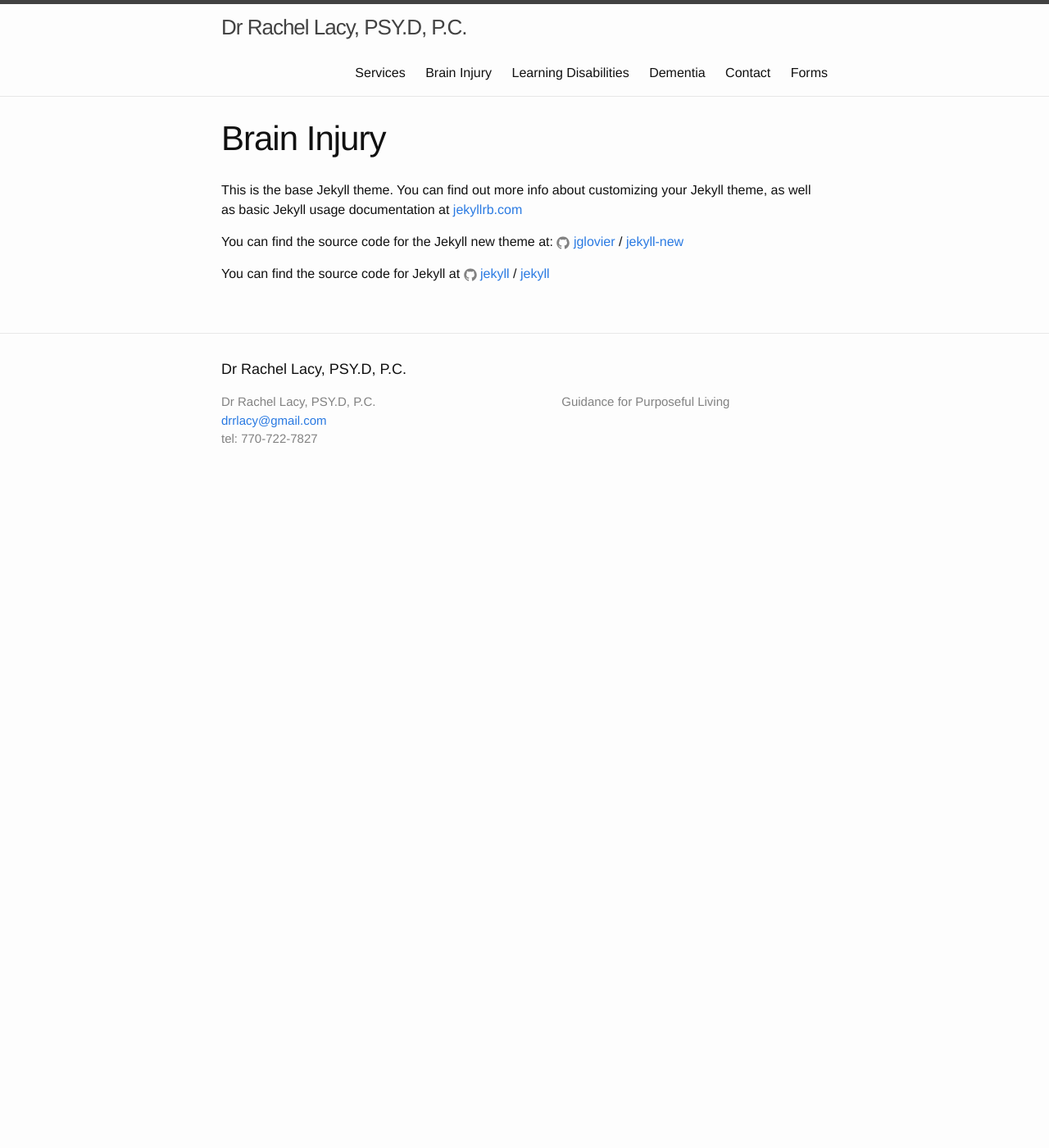
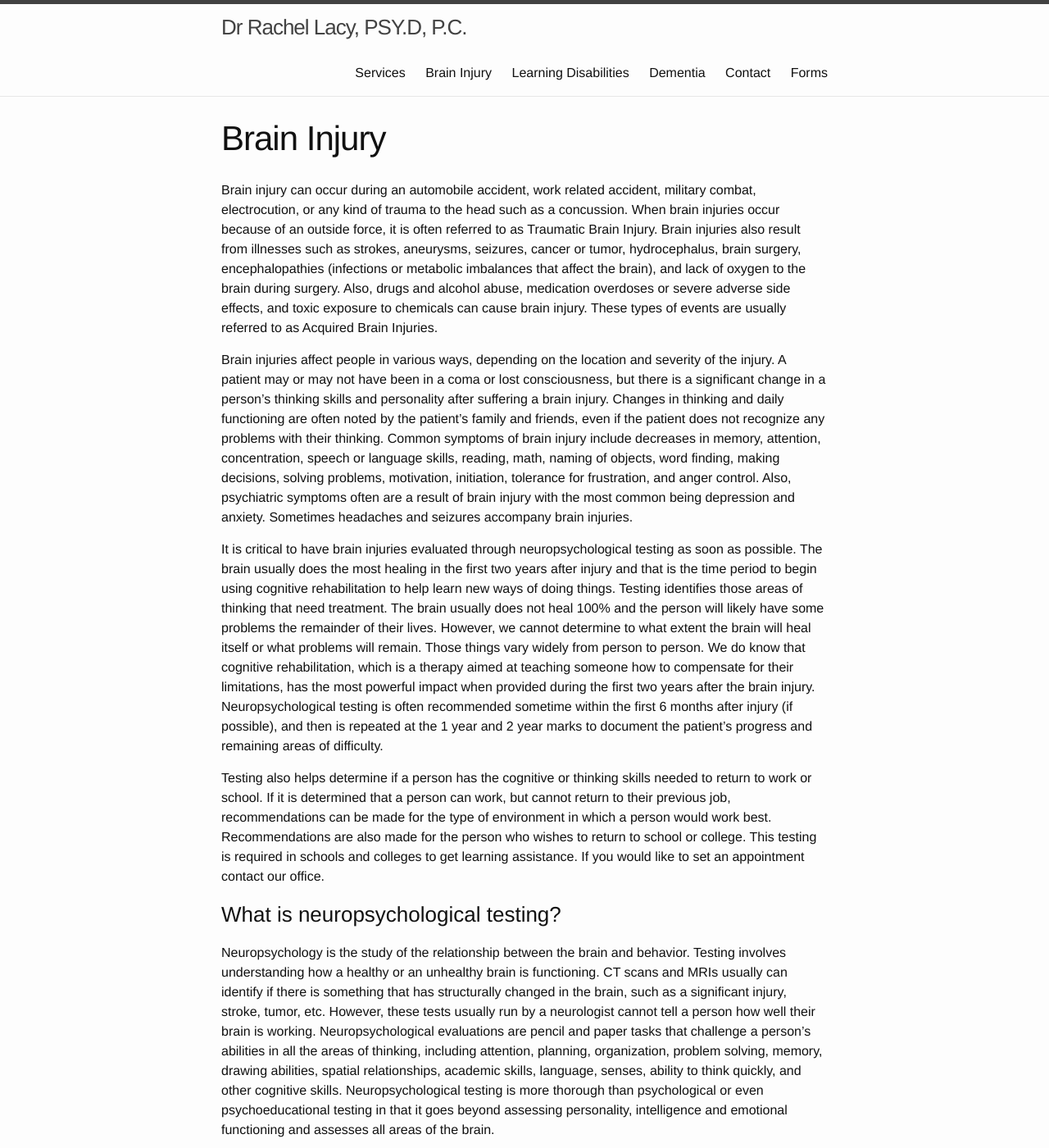
Before and after one commit to halcyon/renewedbrain.com, a Jekyll site: the page built from brain-injury.md, in a window 1280 px wide and 1400 px high. Shown: the whole window at 82% size. Built offline with Jekyll 4.4.1, drawn with Linux system fonts in a browser that asks for light colours; some of the changed text lies outside the part shown.

Commit message:
Adding brain-injury.md

```diff
--- a/brain-injury.md
+++ b/brain-injury.md
@@ -5,12 +5,107 @@ permalink: /brain-injury/
 weight: 2
 ---
 
-This is the base Jekyll theme. You can find out more info about customizing your Jekyll theme, as well as basic Jekyll usage documentation at [jekyllrb.com](http://jekyllrb.com/)
+Brain injury can occur during an automobile accident, work related
+accident, military combat, electrocution, or any kind of trauma to the
+head such as a concussion. When brain injuries occur because of an
+outside force, it is often referred to as Traumatic Brain
+Injury. Brain injuries also result from illnesses such as strokes,
+aneurysms, seizures, cancer or tumor, hydrocephalus, brain surgery,
+encephalopathies (infections or metabolic imbalances that affect the
+brain), and lack of oxygen to the brain during surgery. Also, drugs
+and alcohol abuse, medication overdoses or severe adverse side
+effects, and toxic exposure to chemicals can cause brain injury. These
+types of events are usually referred to as Acquired Brain Injuries.
 
-You can find the source code for the Jekyll new theme at:
-{% include icon-github.html username="jglovier" %} /
-[jekyll-new](https://github.com/jglovier/jekyll-new)
+Brain injuries affect people in various ways, depending on the
+location and severity of the injury. A patient may or may not have
+been in a coma or lost consciousness, but there is a significant
+change in a person’s thinking skills and personality after suffering a
+brain injury. Changes in thinking and daily functioning are often
+noted by the patient’s family and friends, even if the patient does
+not recognize any problems with their thinking. Common symptoms of
+brain injury include decreases in memory, attention, concentration,
+speech or language skills, reading, math, naming of objects, word
+finding, making decisions, solving problems, motivation, initiation,
+tolerance for frustration, and anger control. Also, psychiatric
+symptoms often are a result of brain injury with the most common being
+depression and anxiety. Sometimes headaches and seizures accompany
+brain injuries.
 
-You can find the source code for Jekyll at
-{% include icon-github.html username="jekyll" %} /
-[jekyll](https://github.com/jekyll/jekyll)
+It is critical to have brain injuries evaluated through
+neuropsychological testing as soon as possible. The brain usually does
+the most healing in the first two years after injury and that is the
+time period to begin using cognitive rehabilitation to help learn new
+ways of doing things. Testing identifies those areas of thinking that
+need treatment. The brain usually does not heal 100% and the person
+will likely have some problems the remainder of their lives. However,
+we cannot determine to what extent the brain will heal itself or what
+problems will remain. Those things vary widely from person to
+person. We do know that cognitive rehabilitation, which is a therapy
+aimed at teaching someone how to compensate for their limitations, has
+the most powerful impact when provided during the first two years
+after the brain injury. Neuropsychological testing is often
+recommended sometime within the first 6 months after injury (if
+possible), and then is repeated at the 1 year and 2 year marks to
+document the patient’s progress and remaining areas of difficulty.
+
+Testing also helps determine if a person has the cognitive or thinking
+skills needed to return to work or school. If it is determined that a
+person can work, but cannot return to their previous job,
+recommendations can be made for the type of environment in which a
+person would work best. Recommendations are also made for the person
+who wishes to return to school or college. This testing is required in
+schools and colleges to get learning assistance. If you would like to
+set an appointment contact our office.
+
+### What is neuropsychological testing?
+
+Neuropsychology is the study of the relationship between the brain and
+behavior. Testing involves understanding how a healthy or an unhealthy
+brain is functioning. CT scans and MRIs usually can identify if there
+is something that has structurally changed in the brain, such as a
+significant injury, stroke, tumor, etc. However, these tests usually
+run by a neurologist cannot tell a person how well their brain is
+working. Neuropsychological evaluations are pencil and paper tasks
+that challenge a person’s abilities in all the areas of thinking,
+including attention, planning, organization, problem solving, memory,
+drawing abilities, spatial relationships, academic skills, language,
+senses, ability to think quickly, and other cognitive
+skills. Neuropsychological testing is more thorough than psychological
+or even psychoeducational testing in that it goes beyond assessing
+personality, intelligence and emotional functioning and assesses all
+areas of the brain.
+
+### Is neuropsychological testing right for you?
+
+"I’ve been diagnosed with bipolar disorder, a personality disorder,
+attention deficit, post-traumatic stress disorder, OCD, depression and
+anxiety. I want to know what is really the problem?"
+
+Neuropsychological testing is for anyone who believes they have a
+change or problem in their thinking and want to know what the cause is
+and how to treat it. Often a person has a head injury or has suffered
+an illness and are referred by their neurologist for testing. However,
+some people are referred by their general physician, psychiatrist,
+rehabilitation specialists, lawyer, Workers’ Compensation case
+manager, or school psychologist. Not all patients have had an injury
+or illness. In the case of learning disabilities, the person may have
+always had the problem. If you have a concern about your daily
+functioning, ability to work, succeed in school, or have any problems
+in your thinking or emotions, then neuropsychological testing may be
+the service you need to answer your questions and provide
+recommendations toward improving your functioning.
+
+### What does neuropsychological testing involve?
+
+Testing can take 1-2 days depending on the problem. The first hour is
+an interview with the patient and any family members that may be able
+to provide additional information about the patient’s history. You
+will be asked questions about your injury, illness or learning
+problem, as well as questions about your mood, daily activities,
+medical history, medications, education, work, and social history. The
+remainder of the day will be spent testing the various functions of
+the brain through different kinds of tasks to see how well you
+perform. Once testing is completed, the tests are scored, interpreted,
+and a detailed report is written that can be shared with any of your
+physicians or with your school.
```
